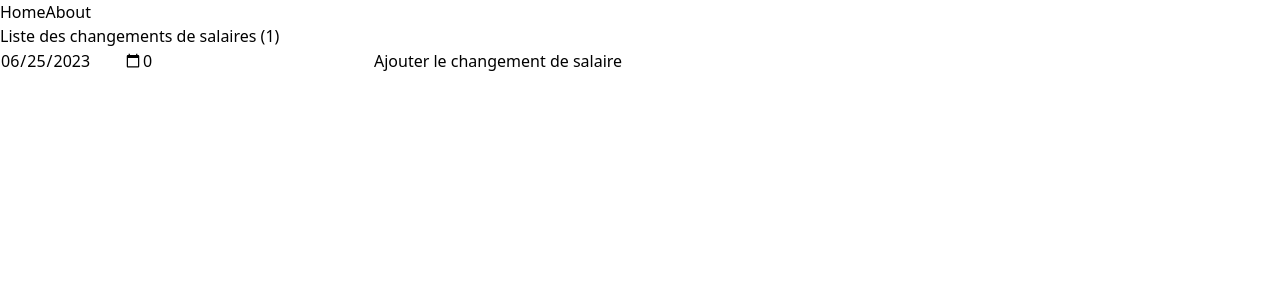
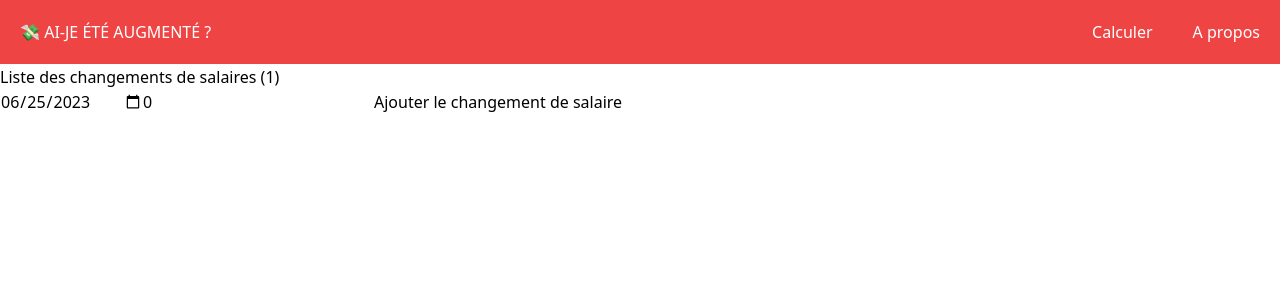
Before and after one commit to quentinlegot/ai-je-ete-augmente, a Vue app: page / in a window 1280 px wide. Shown: the top 300 px of the page. Built offline with nearby package versions, Linux system fonts and the light colour scheme.

Commit message:
feat: use tailwindcss to style navbar

```diff
--- a/src/App.vue
+++ b/src/App.vue
@@ -3,13 +3,20 @@ import { RouterLink, RouterView } from 'vue-router'
 </script>
 
 <template>
-  <header>
-    <div class="wrapper">
-      <nav>
-        <RouterLink to="/">Home</RouterLink>
-        <RouterLink to="/about">About</RouterLink>
-      </nav>
-    </div>
+  <header class="bg-red-500 text-white border-b border-b-white md:flex md:flex-row md:justify-between">
+    <h1 class="contents">
+      <RouterLink to="/" class="block p-5 font-medium uppercase border-b border-b-white md:border-none md:flex-none">
+        💸 Ai-je été augmenté ?
+      </RouterLink>
+    </h1>
+    <nav class="md:grow md:flex md:flex-row md:justify-end divide-y divide-dashed md:divide-none">
+      <RouterLink to="/" class="block p-5 hover:bg-red-600">
+        Calculer
+      </RouterLink>
+      <RouterLink to="/about" class="block p-5 hover:bg-red-600">
+        A propos
+      </RouterLink>
+    </nav>
   </header>
 
   <RouterView />
```
